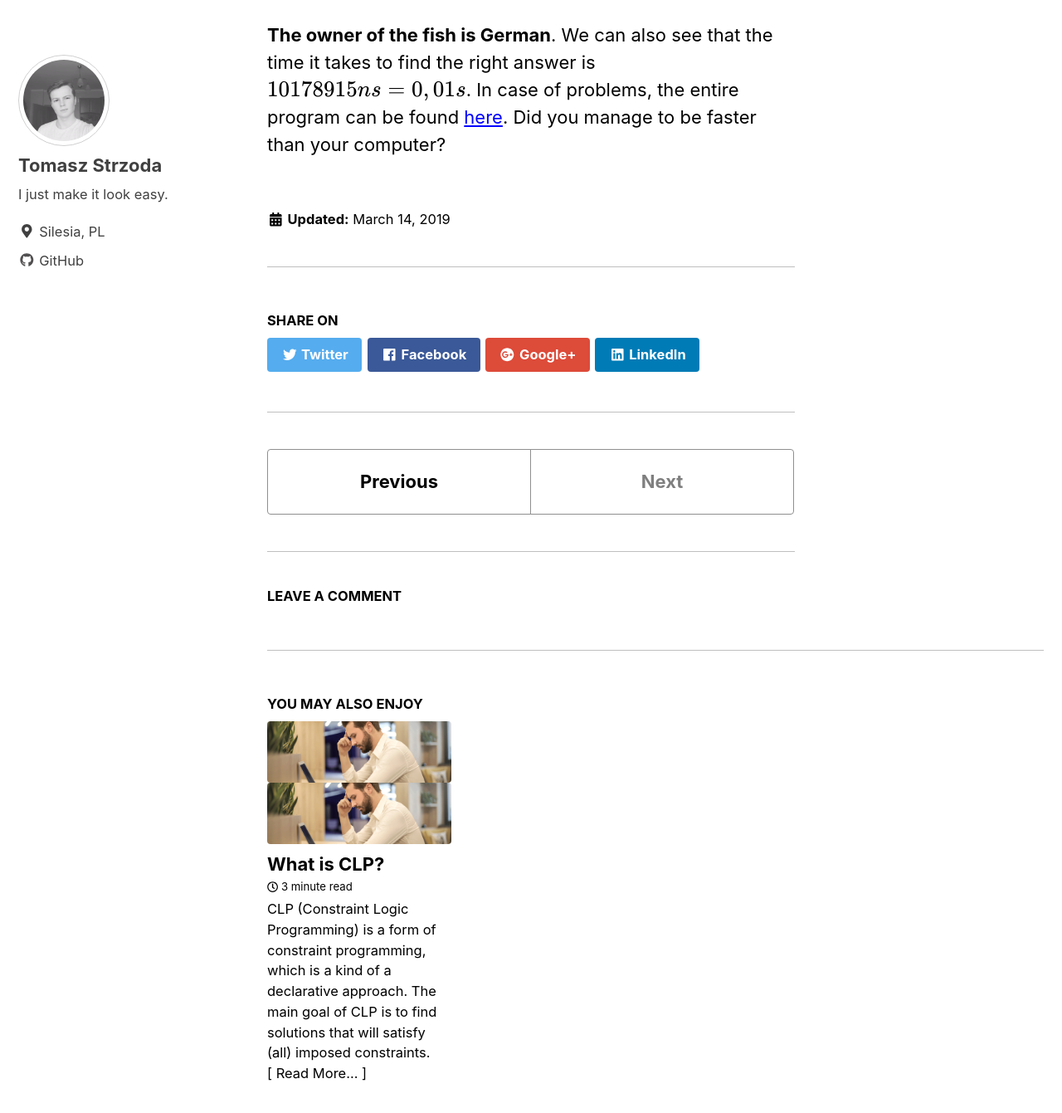
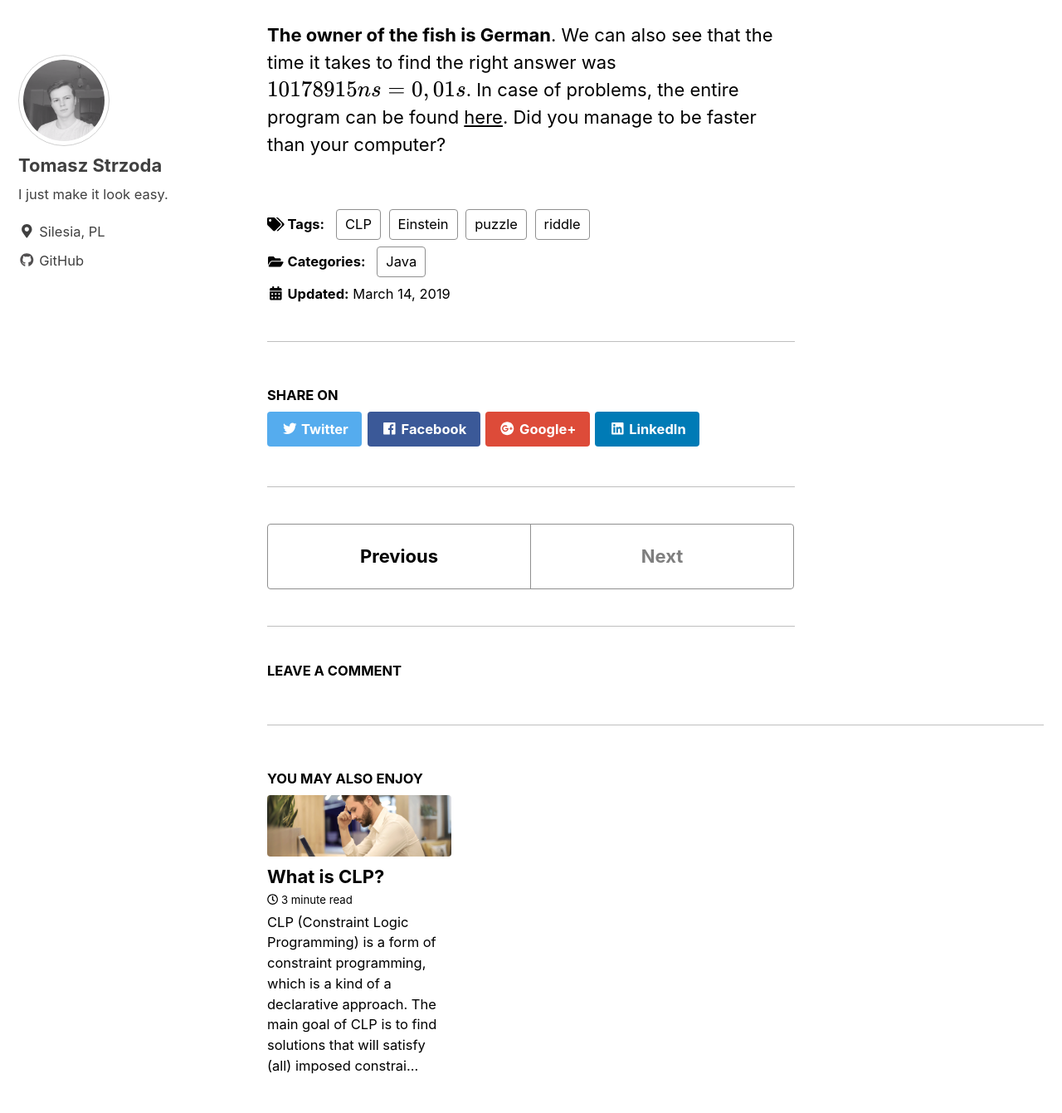
Before and after one commit to DrDEXT3R/DrDEXT3R.github.io, a Jekyll site: the page built from _posts/2019-03-14-einstein-riddle.md, in a window 1280 px wide and 1400 px high, scrolled down 5760 px. Shown: the top 1341 px of the window at 83% size. Built offline with Jekyll 4.4.1, drawn with Linux system fonts in a browser that asks for light colours; cached includes are drawn as plain includes; formulas are drawn with MathJax 3.

Commit message:
Update website layout

```diff
--- a/_includes/archive-single.html
+++ b/_includes/archive-single.html
@@ -12,37 +12,28 @@
 
 <div class="{{ include.type | default: "list" }}__item">
   <article class="archive__item" itemscope itemtype="https://schema.org/CreativeWork">
-    {% if include.type == "grid" and teaser %}
+    {% if include.type == "grid" or teaser %}
       <div class="archive__item-teaser">
+      <a href="{{ post.url | relative_url }}">
         <img src=
           {% if teaser contains "://" %}
             "{{ teaser }}"
           {% else %}
             "{{ teaser | relative_url }}"
           {% endif %}
-          alt="">
+          alt="{{ post.title }}"></a>
       </div>
+    {% endif %}
+    <h2 class="archive__item-title" itemprop="headline">
+      {% if post.link %}
+        <a href="{{ post.link }}">{{ title }}</a> <a href="{{ post.url | relative_url }}" rel="permalink"><i class="fab fa-link" aria-hidden="true" title="permalink"></i><span class="sr-only">Permalink</span></a>
+      {% else %}
+        <a href="{{ post.url | relative_url }}" rel="permalink">{{ title }}</a>
       {% endif %}
-      {% if post.header.teaser %}
-      <div class="archive__item-teaser">
-        <a href="{{ post.url | relative_url }}"><img src=
-          {% if teaser contains "://" %}
-            "{{ teaser }}"
-          {% else %}
-            "{{ teaser | relative_url }}"
-          {% endif %}
-          alt="{{ post.title }}" width="575" height="216"></a>
-      </div>
-      {% endif %}
-      {% if post.link %}
-        <h3 class="archive__item-title" itemprop="headline"><a href="{{ post.link }}">{{ title }}</a> <a href="{{ post.url | relative_url }}" rel="permalink"><i class="fab fa-link" aria-hidden="true" title="permalink"></i><span class="sr-only">Permalink</span></a></h3>
-      {% else %}
-        <h3 class="archive__item-title" itemprop="headline"><a href="{{ post.url | relative_url }}" rel="permalink">{{ title }}</a></h3>
-      {% endif %}
+    </h2>
     {% if post.read_time %}
       <p class="page__meta"><i class="far fa-clock" aria-hidden="true"></i> {% include read-time.html %}</p>
     {% endif %}
-    <!-- {% if post.excerpt %}<p class="archive__item-excerpt" itemprop="description">{{ post.excerpt | markdownify | strip_html | truncate: 160 }}</p>{% endif %} -->
-    {% if post.excerpt %}<p class="archive__item-excerpt" itemprop="description">{{ post.excerpt | markdownify | strip_html }}[&nbsp;<a href="{{ post.url | relative_url }}">Read&nbsp;More...</a>&nbsp;]</p>{% endif %}
+    {% if post.excerpt %}<p class="archive__item-excerpt" itemprop="description">{{ post.excerpt | markdownify | strip_html | truncate: 200 }}</p>{% endif %}
   </article>
 </div>
--- a/_posts/2019-03-14-einstein-riddle.md
+++ b/_posts/2019-03-14-einstein-riddle.md
@@ -1,7 +1,13 @@
 ---
 title: "Einstein's Riddle"
 date: 2019-03-14
-tages: [CLP, Java, einstein, riddle, puzzle]
+categories:
+    - Java
+tags:
+    - CLP
+    - Einstein
+    - riddle
+    - puzzle
 header:
     image: "/images/einstein-riddle/albert-einstein.png"
     teaser: "/images/einstein-riddle/albert-einstein-teaser.png"
@@ -128,4 +134,4 @@ Returning to the main question, let's find out about it by launching the program
 <div style="text-align: center;">
     <img alt="result" src="/images/einstein-riddle/result.png">
 </div>
-**The owner of the fish is German**. We can also see that the time it takes to find the right answer is $$ 10178915ns=0,01s $$. In case of problems, the entire program can be found <a href="https://www93.zippyshare.com/v/Eni3nVnM/file.html" target="_blank">here</a>. Did you manage to be faster than your computer?
+**The owner of the fish is German**. We can also see that the time it takes to find the right answer was $$ 10178915ns=0,01s $$. In case of problems, the entire program can be found <a href="https://www93.zippyshare.com/v/Eni3nVnM/file.html" target="_blank">here</a>. Did you manage to be faster than your computer?
--- a/_sass/minimal-mistakes/_archive.scss
+++ b/_sass/minimal-mistakes/_archive.scss
@@ -20,6 +20,7 @@
 
 .archive__item {
   position: relative;
+  margin-bottom: 3em;
 }
 
 .archive__subtitle {
@@ -36,7 +37,9 @@
 
 .archive__item-title {
   margin-bottom: 0.25em;
+  margin-top: 0.25em;
   font-family: $sans-serif-narrow;
+  color: black;
   line-height: initial;
   overflow: hidden;
   text-overflow: ellipsis;
--- a/_sass/minimal-mistakes/_navigation.scss
+++ b/_sass/minimal-mistakes/_navigation.scss
@@ -53,7 +53,7 @@
 .pagination {
   @include clearfix();
   float: left;
-  margin-top: 1em;
+  margin-top: 0em;
   padding-top: 1em;
   width: 100%;
 
--- a/_sass/minimal-mistakes/skins/_contrast.scss
+++ b/_sass/minimal-mistakes/skins/_contrast.scss
@@ -8,7 +8,7 @@ $muted-text-color: $text-color !default;
 $primary-color: #ff0000 !default;
 $border-color: mix(#fff, $text-color, 75%) !default;
 $footer-background-color: #000 !default;
-$link-color: #0000ff !default;
+$link-color: black !default;
 $masthead-link-color: $text-color !default;
 $masthead-link-color-hover: $text-color !default;
 $navicon-link-color-hover: mix(#fff, $text-color, 80%) !default;
```
Also changed, not shown: _posts/2019-03-02-what-is-clp.md (+5 -1 lines).
